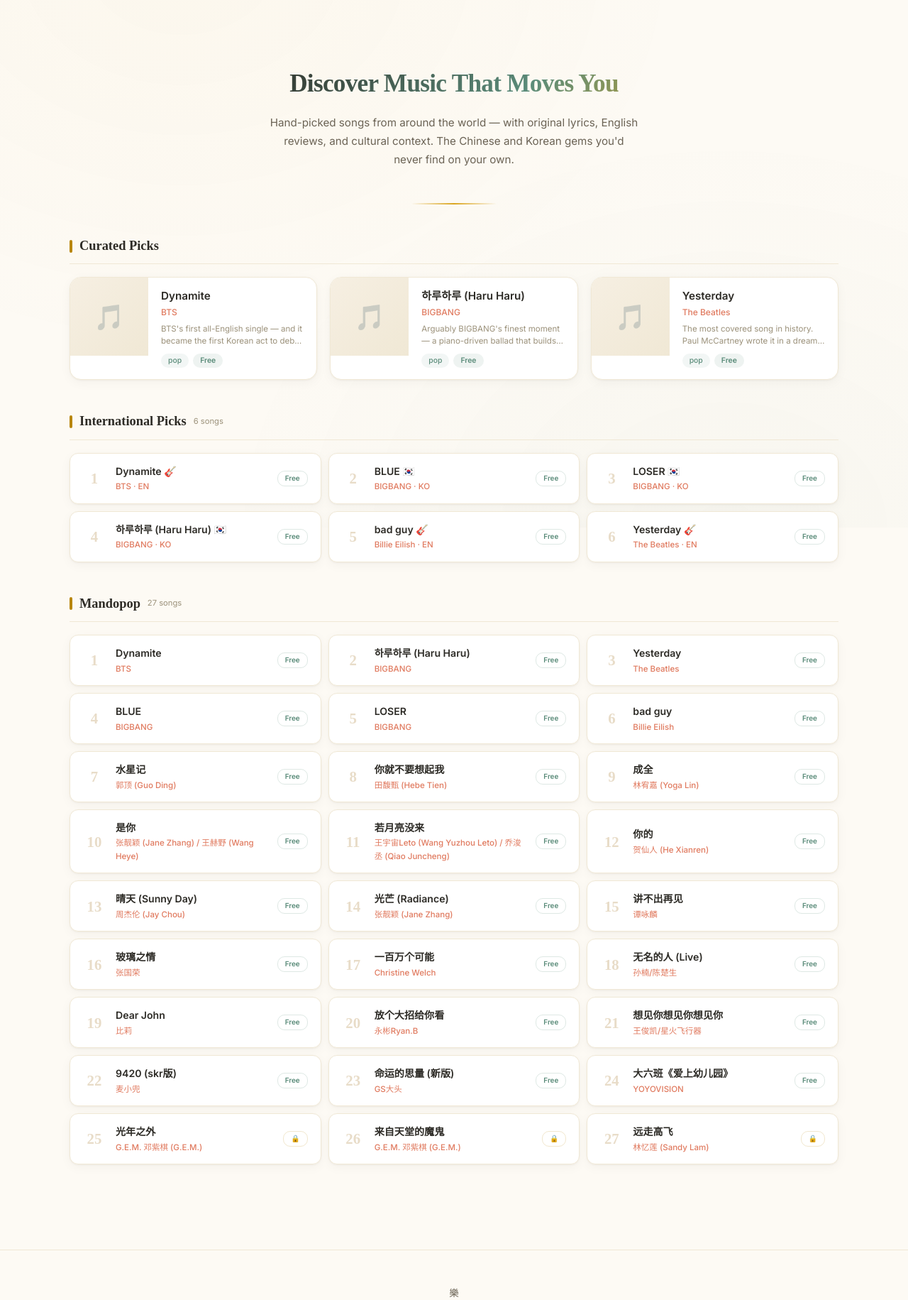
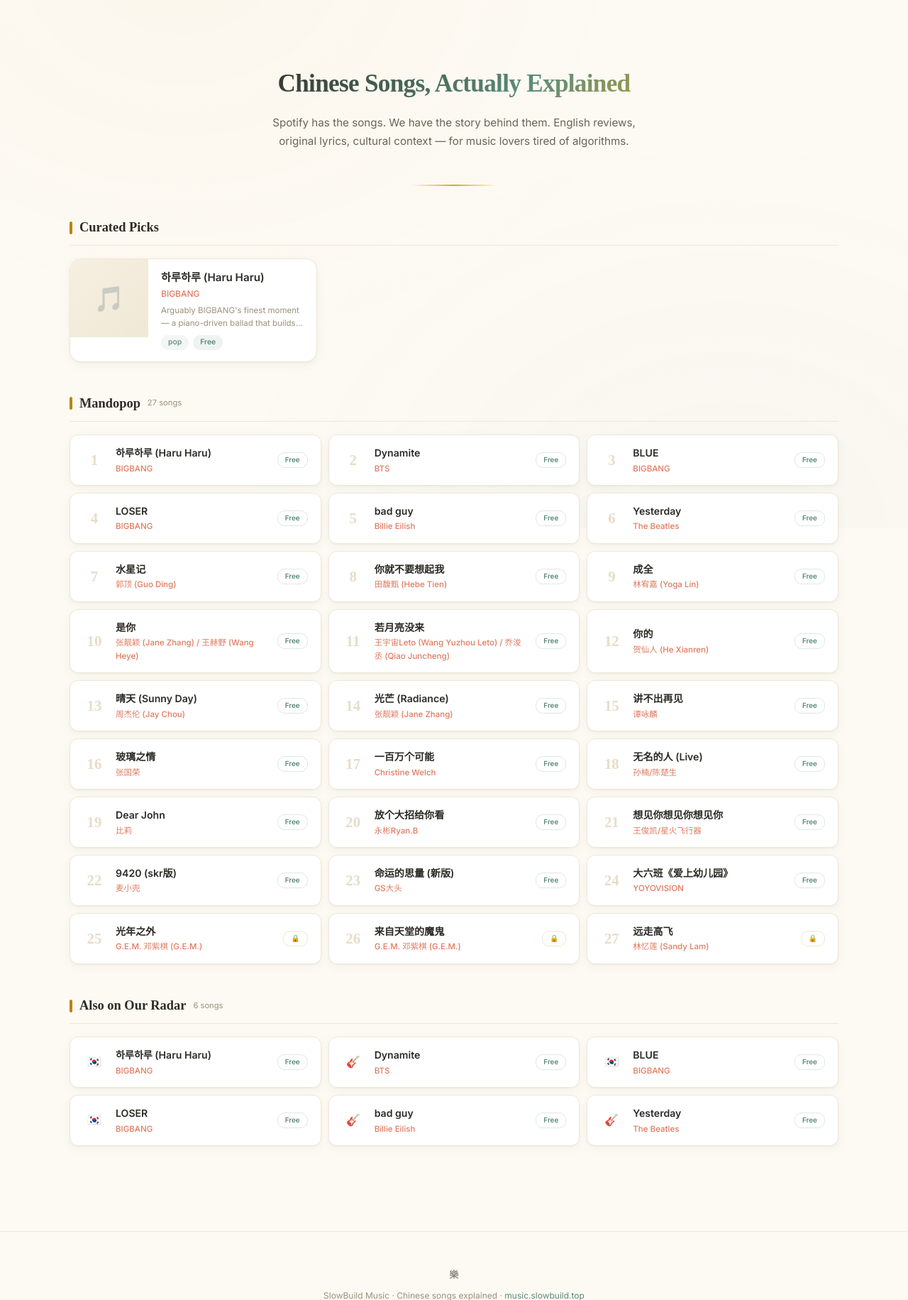
Before and after one commit to fscbit/slowbuild, a Flask app: page /?genre=pop in a window 1280 px wide. Shown: the part 57-1888 px from the top of the page at 71% size. Run offline with Flask 3, Linux system fonts and the light colour scheme; some libraries are stand-ins or nearby versions.

Commit message:
music: Chinese songs first — hero reframed, international at bottom, featured = 5CN + 1KR

```diff
--- a/music-app/templates/home.html
+++ b/music-app/templates/home.html
@@ -51,8 +51,8 @@
 </style>
 
 <div class="hero">
-  <h1>Discover Music That Moves You</h1>
-  <p>Hand-picked songs from around the world — with original lyrics, English reviews, and cultural context. The Chinese and Korean gems you'd never find on your own.</p>
+  <h1>Chinese Songs, Actually Explained</h1>
+  <p>Spotify has the songs. We have the story behind them. English reviews, original lyrics, cultural context — for music lovers tired of algorithms.</p>
 </div>
 
 <!-- ═══ 精选 ═══ -->
@@ -77,26 +77,6 @@
     </div>
   </a>
   {% endfor %}
-</div>
-{% endif %}
-
-<!-- ═══ 国际精选（英文+韩流） ═══ -->
-{% set intls = songs|selectattr('language','in',['en','ko'])|list %}
-{% if intls %}
-<div class="song-list">
-  <h2 class="section-title">International Picks <span style="font-size:.7rem;color:var(--muted);font-weight:400;font-family:Inter,sans-serif">{{ intls|length }} songs</span></h2>
-  <div class="song-row">
-    {% for s in intls|sort(attribute='sort_order',reverse=True) %}
-    <a href="/song/{{ s.id }}" class="song-item">
-      <span class="si-num">{{ loop.index }}</span>
-      <div class="si-info">
-        <div class="si-title">{{ s.title }} {% if s.language=='ko' %}🇰🇷{% elif s.language=='en' %}🎸{% endif %}</div>
-        <div class="si-artist">{{ s.artist }} · {{ s.language|upper if s.language else '' }}</div>
-      </div>
-      <span class="si-badge {{ 'free' if not s.premium else 'premium' }}">{{ 'Free' if not s.premium else '🔒' }}</span>
-    </a>
-    {% endfor %}
-  </div>
 </div>
 {% endif %}
 
@@ -158,4 +138,24 @@
 {% if not songs %}
 <div class="empty-state">Coming soon — we're hand-picking the best Chinese songs for you.</div>
 {% endif %}
+
+<!-- ═══ 国际精选 ═══ -->
+{% set intls = songs|selectattr('language','in',['en','ko'])|list %}
+{% if intls %}
+<div class="song-list">
+  <h2 class="section-title">Also on Our Radar <span style="font-size:.7rem;color:var(--muted);font-weight:400;font-family:Inter,sans-serif">{{ intls|length }} songs</span></h2>
+  <div class="song-row">
+    {% for s in intls %}
+    <a href="/song/{{ s.id }}" class="song-item">
+      <span class="si-num" style="font-size:1rem">{% if s.language=='ko' %}🇰🇷{% elif s.language=='en' %}🎸{% endif %}</span>
+      <div class="si-info">
+        <div class="si-title">{{ s.title }}</div>
+        <div class="si-artist">{{ s.artist }}</div>
+      </div>
+      <span class="si-badge {{ 'free' if not s.premium else 'premium' }}">{{ 'Free' if not s.premium else '🔒' }}</span>
+    </a>
+    {% endfor %}
+  </div>
+</div>
+{% endif %}
 {% endblock %}
```
Also changed, not shown: music-app/data/songs.json.
